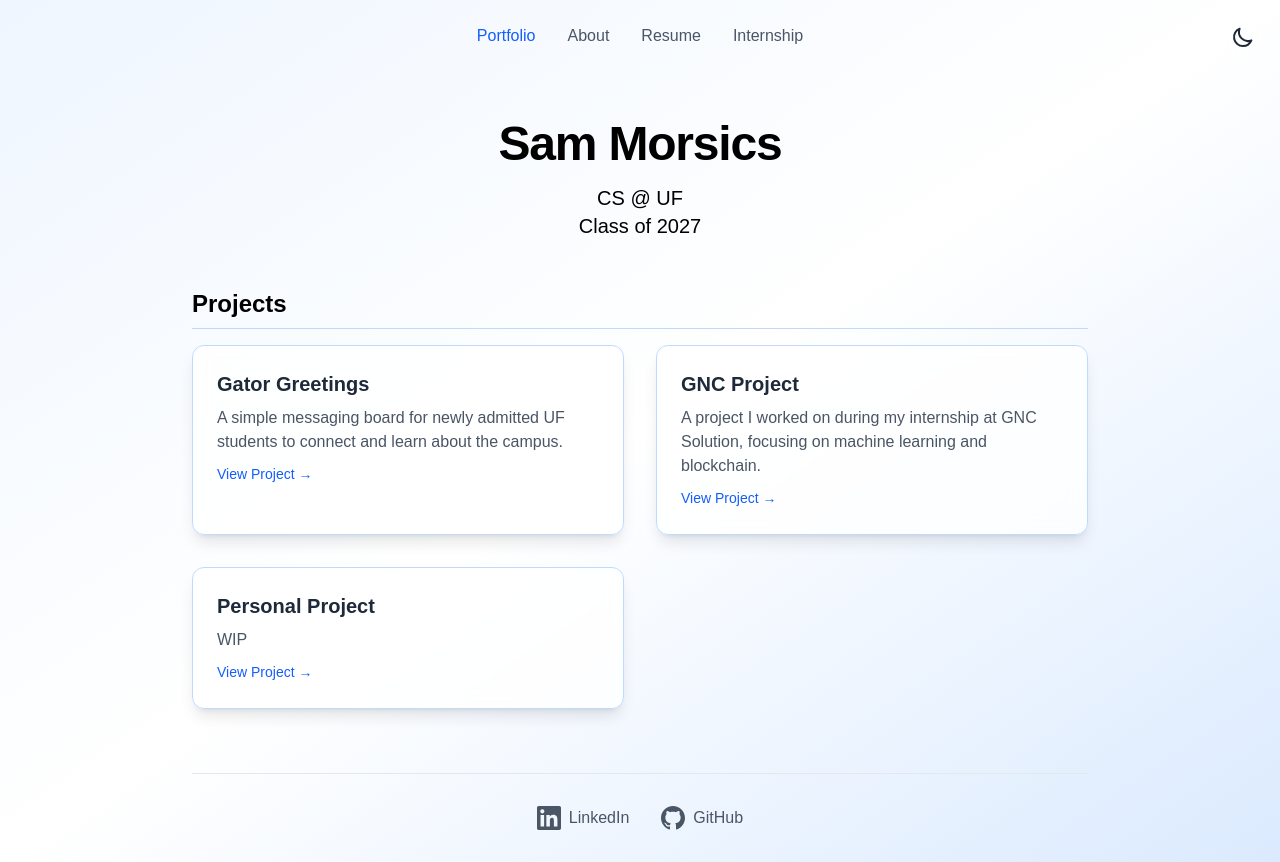
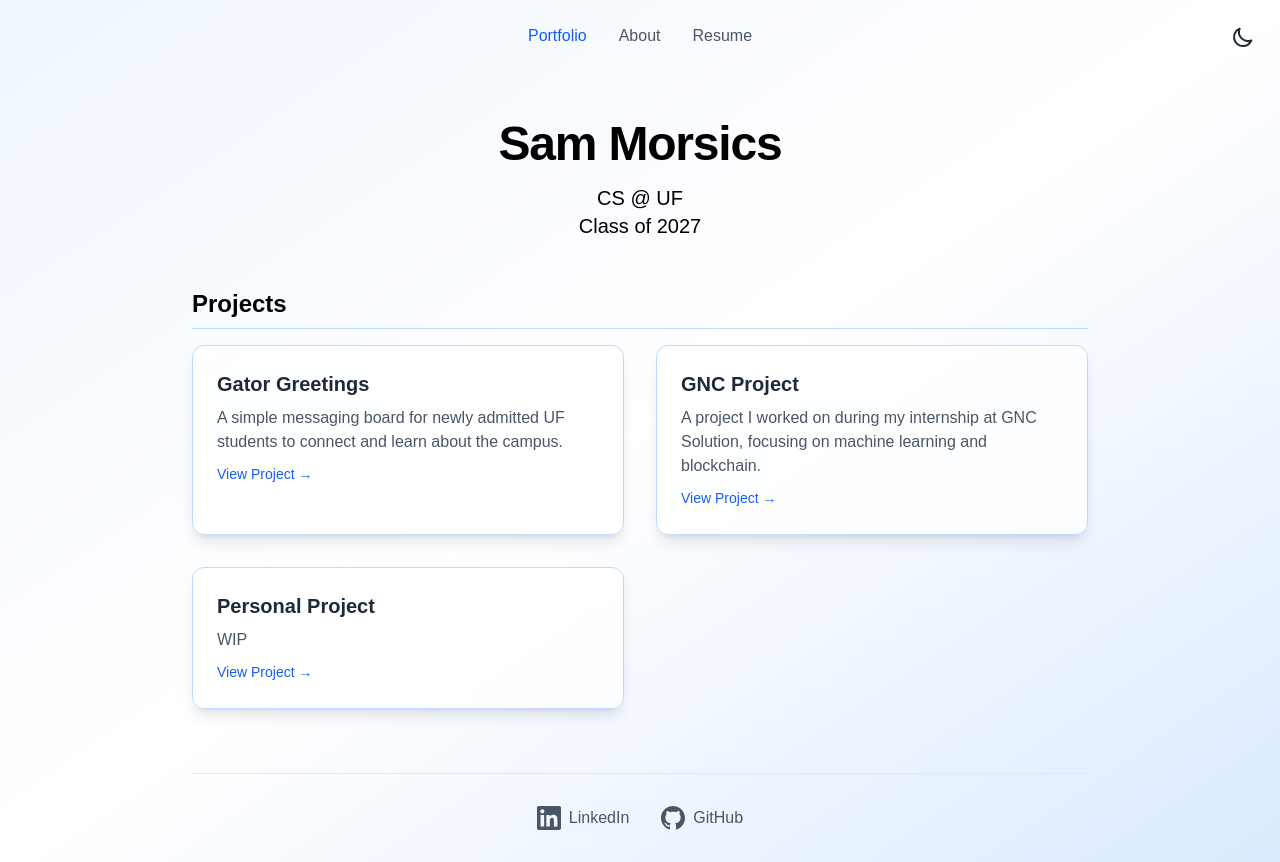
Before and after one commit to samgator/portfolio, a Next.js app: page / in a window 1280 px wide. Built offline with nearby package versions, Linux system fonts and the light colour scheme.

Commit message:
remove internship section

```diff
--- a/src/app/page.tsx
+++ b/src/app/page.tsx
@@ -110,7 +110,7 @@ export default function Home() {
       {/* Navigation */}
       <nav className="w-full max-w-4xl py-6 pt-16 sm:pt-6">
         <div className="flex justify-center space-x-8">
-          {['portfolio', 'about', 'resume', 'internship'].map((section) => (
+          {['portfolio', 'about', 'resume'].map((section) => (
             <button
               key={section}
               onClick={() => setActiveSection(section)}
```
